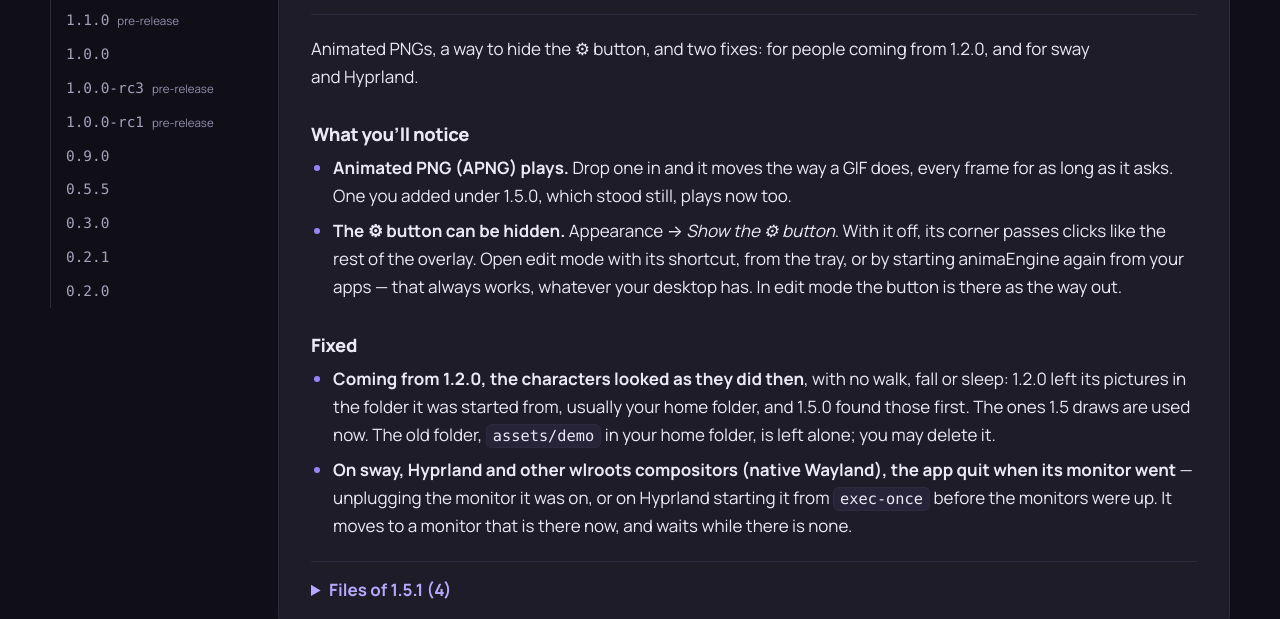
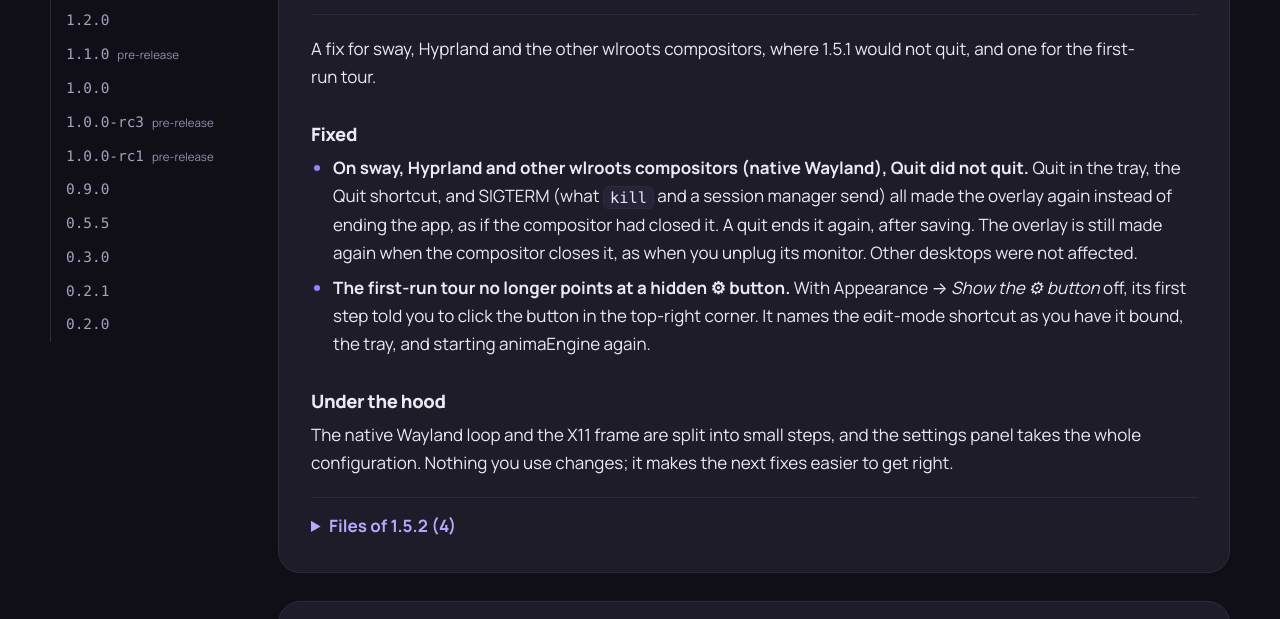
Before and after one commit to Alexandru2984/animaEngine_website, an Astro site: page /changelog in a window 1280 px wide. Shown: the part 617-1236 px from the top of the page. Built offline with nearby package versions, Linux system fonts and the light colour scheme; Astro itself is replaced by a stand-in of ours; a web font is replaced by a local one.

Commit message:
Add release 1.5.2; sync only when release data changes
The manifest's updatedAt now moves only when releases or tags change, so a
sync that finds nothing new leaves every file untouched.

```diff
--- /dev/null
+++ b/src/content/changelog/v1.5.2.md
@@ -0,0 +1,32 @@
+---
+# Generated by scripts/sync-releases.mjs from GitHub Releases. Do not edit.
+title: "animaEngine 1.5.2"
+version: "1.5.2"
+tag: "v1.5.2"
+publishedAt: "2026-11-14T17:33:55Z"
+prerelease: false
+url: "https://github.com/Alexandru2984/animaEngine/releases/tag/v1.5.2"
+---
+
+A fix for sway, Hyprland and the other wlroots compositors, where 1.5.1
+would not quit, and one for the first-run tour.
+
+### Fixed
+
+- **On sway, Hyprland and other wlroots compositors (native Wayland),
+  Quit did not quit.** Quit in the tray, the Quit shortcut, and SIGTERM
+  (what `kill` and a session manager send) all made the overlay again
+  instead of ending the app, as if the compositor had closed it. A quit
+  ends it again, after saving.
+  The overlay is still made again when the compositor closes it, as when
+  you unplug its monitor. Other desktops were not affected.
+- **The first-run tour no longer points at a hidden ⚙ button.** With
+  Appearance → *Show the ⚙ button* off, its first step told you to click
+  the button in the top-right corner. It names the edit-mode shortcut as
+  you have it bound, the tray, and starting animaEngine again.
+
+### Under the hood
+
+The native Wayland loop and the X11 frame are split into small steps,
+and the settings panel takes the whole configuration. Nothing you use
+changes; it makes the next fixes easier to get right.
--- a/src/data/releases.json
+++ b/src/data/releases.json
@@ -1,8 +1,54 @@
 {
   "$comment": "Generated by scripts/sync-releases.mjs from the GitHub Releases API. Do not edit by hand.",
   "repository": "Alexandru2984/animaEngine",
-  "syncedAt": "2026-11-10T19:07:50.422Z",
+  "updatedAt": "2026-11-16T20:25:51.369Z",
   "releases": [
+    {
+      "tag": "v1.5.2",
+      "version": "1.5.2",
+      "name": "animaEngine 1.5.2",
+      "publishedAt": "2026-11-14T17:33:55Z",
+      "prerelease": false,
+      "url": "https://github.com/Alexandru2984/animaEngine/releases/tag/v1.5.2",
+      "checksumsUrl": "https://github.com/Alexandru2984/animaEngine/releases/download/v1.5.2/SHA256SUMS-v1.5.2.txt",
+      "assets": [
+        {
+          "name": "anima-engine_1.5.2-1_amd64.deb",
+          "url": "https://github.com/Alexandru2984/animaEngine/releases/download/v1.5.2/anima-engine_1.5.2-1_amd64.deb",
+          "size": 9296456,
+          "contentType": "application/x-debian-package",
+          "sha256": "3d5d321efe58d19ee8ce9797ea40a928182c01d5eb44e08a2961e759aae9cdfe"
+        },
+        {
+          "name": "animaEngine-1.5.2-windows-x86_64-setup.exe",
+          "url": "https://github.com/Alexandru2984/animaEngine/releases/download/v1.5.2/animaEngine-1.5.2-windows-x86_64-setup.exe",
+          "size": 6942451,
+          "contentType": "application/octet-stream",
+          "sha256": "2fdac7dd20ef6da97b70a71060afd50443b8b707d8ab002bdbbbd520c4859e85"
+        },
+        {
+          "name": "animaEngine-1.5.2-windows-x86_64.zip",
+          "url": "https://github.com/Alexandru2984/animaEngine/releases/download/v1.5.2/animaEngine-1.5.2-windows-x86_64.zip",
+          "size": 9156075,
+          "contentType": "application/zip",
+          "sha256": "2a9fe48f4df91eadf38325b42493563998e726409269dcf5fea65ce166070d3c"
+        },
+        {
+          "name": "animaEngine-1.5.2-x86_64.AppImage",
+          "url": "https://github.com/Alexandru2984/animaEngine/releases/download/v1.5.2/animaEngine-1.5.2-x86_64.AppImage",
+          "size": 11983352,
+          "contentType": "application/vnd.appimage",
+          "sha256": "2c1d46405322c451707f9a8821715452a6cb71f92e79fc6d55673455e1411960"
+        },
+        {
+          "name": "SHA256SUMS-v1.5.2.txt",
+          "url": "https://github.com/Alexandru2984/animaEngine/releases/download/v1.5.2/SHA256SUMS-v1.5.2.txt",
+          "size": 409,
+          "contentType": "text/plain; charset=utf-8",
+          "sha256": "492ec606c366867b2a83bda43bb1ad2ea24d7dd6525ccbdba01f313f0cbfd398"
+        }
+      ]
+    },
     {
       "tag": "v1.5.1",
       "version": "1.5.1",
--- a/src/lib/releases.ts
+++ b/src/lib/releases.ts
@@ -26,7 +26,7 @@ const releaseSchema = z.object({
 
 export const manifestSchema = z.object({
   repository: z.string().regex(/^[\w.-]+\/[\w.-]+$/),
-  syncedAt: z.iso.datetime(),
+  updatedAt: z.iso.datetime(),
   releases: z.array(releaseSchema),
   tagsWithoutRelease: z.array(z.string()),
 });
--- a/src/pages/changelog.astro
+++ b/src/pages/changelog.astro
@@ -23,7 +23,7 @@ const rendered = await Promise.all(
   }),
 );
 
-const OS_SHORT = { linux: 'Linux', windows: 'Windows', macos: 'macOS' } as const;
+const OS_SHORT = { linux: 'Linux', windows: 'Windows', macos: 'macOS', android: 'Android' } as const;
 ---
 
 <BaseLayout
@@ -135,7 +135,7 @@ const OS_SHORT = { linux: 'Linux', windows: 'Windows', macos: 'macOS' } as const
       }
 
       <p class="synced small muted">
-        Release data last synced from GitHub on <time datetime={manifest.syncedAt}>{formatDate(manifest.syncedAt)}</time>.
+        Release data last changed on <time datetime={manifest.updatedAt}>{formatDate(manifest.updatedAt)}</time>.
         For anything newer, see <a href={`https://github.com/${manifest.repository}/releases`} rel="noopener noreferrer">GitHub Releases</a>.
       </p>
     </div>
--- a/src/pages/features.astro
+++ b/src/pages/features.astro
@@ -16,7 +16,7 @@ import { breadcrumbs } from '../lib/structured-data';
       <p class="eyebrow">Features</p>
       <h1>Everything it does, in one place</h1>
       <p class="lead">
-        Every item on this page is in animaEngine 1.5.1 today. Most of the livelier parts are off until you turn them on.
+        Every item on this page is in animaEngine today. Most of the livelier parts are off until you turn them on.
       </p>
       <nav class="toc" aria-label="On this page">
         <ul>
```
Also changed, not shown: scripts/sync-releases.mjs (+39 -4 lines), tests/release-manifest.test.ts (+3 -3 lines).
